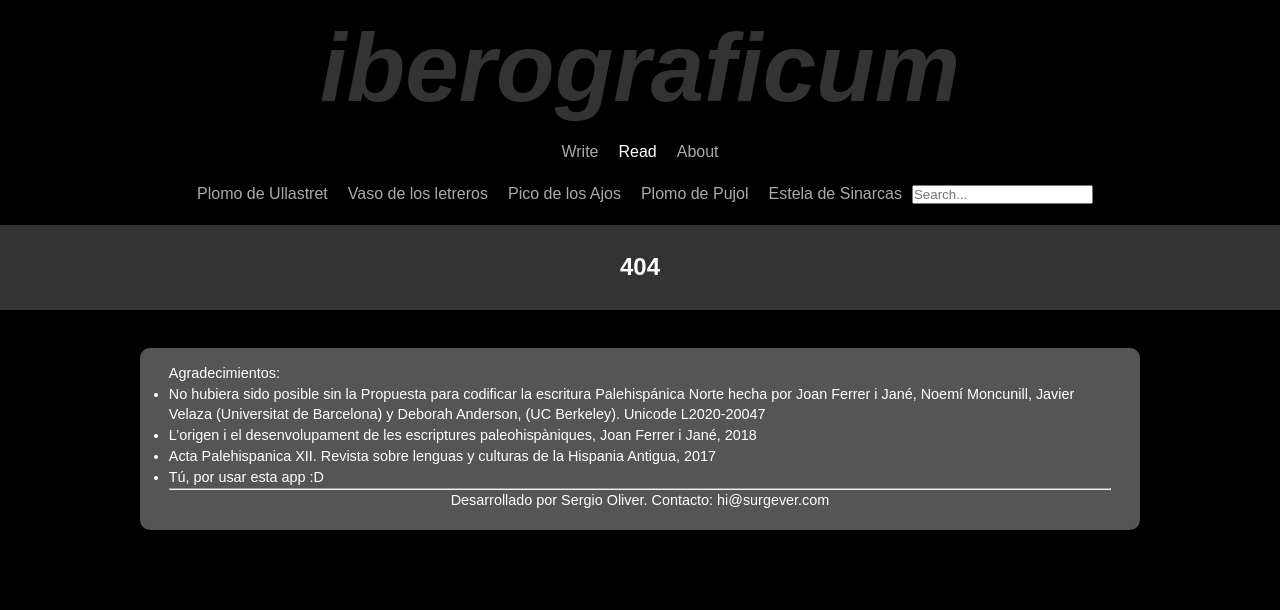
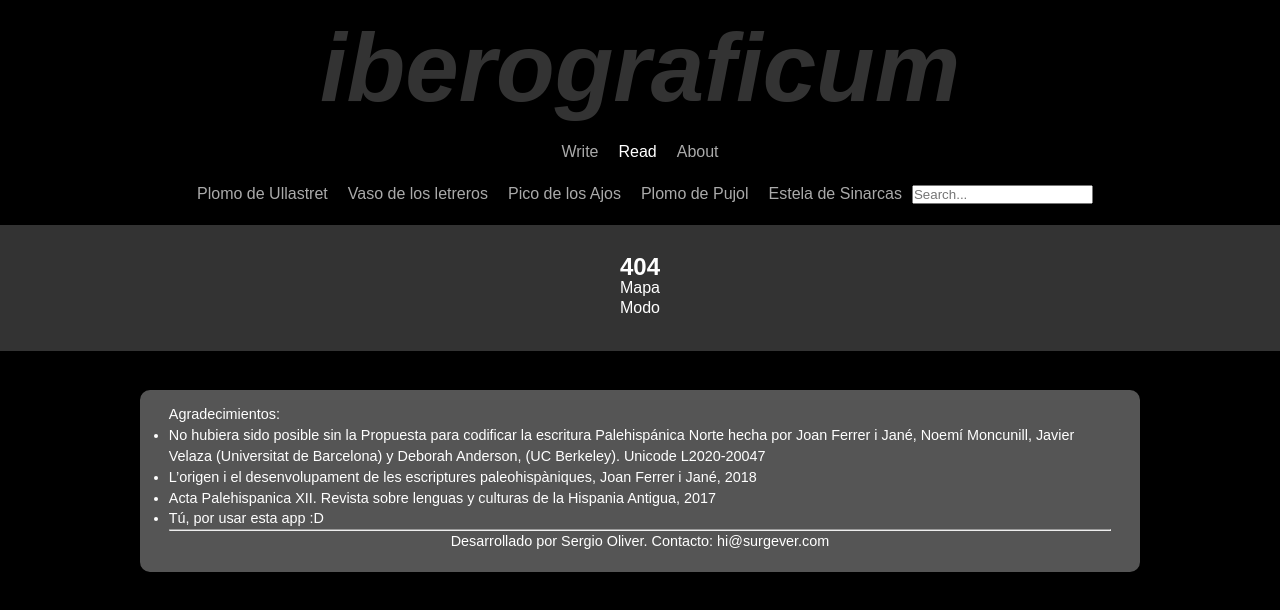
Before and after one commit to surgever/iberograficum, a React (Vite) app: page /epi/1 in a window 1280 px wide. Shown: the top 610 px of the page. Built offline with nearby package versions, Linux system fonts and the light colour scheme.

Commit message:
Added Infobox component

```diff
--- /dev/null
+++ b/src/components/Infobox.jsx
@@ -0,0 +1,13 @@
+const Infobox = () => {
+  return (
+    <div className="infobox">
+        <div className="map">Mapa</div>
+        <div className="hesperia-code"></div>
+        <div className="mhm-code"></div>
+        <div className="mode">Modo</div>
+        <div className="material"></div>
+        <div className="support"></div>
+    </div>
+  );
+};
+export default Infobox;
--- a/src/components/Plomo.jsx
+++ b/src/components/Plomo.jsx
@@ -11,6 +11,7 @@ import LetrerosCalco from "@/img/vaso-letreros-calco.png"
 
 import { useParams } from 'react-router-dom';
 import Transcription from '@/components/Transcription';
+import Infobox from "@/components/Infobox"
 
 const Plomo = props => {
     let { code } = useParams();
@@ -57,6 +58,7 @@ const Plomo = props => {
                 (epiDB.epis[code] ? code : '404')
                 :
                 title}</h2>
+            <Infobox></Infobox>
             {epiDB.epis[code] &&
                 <Transcription
                     epiText={epiDB.epis[code]}
```
